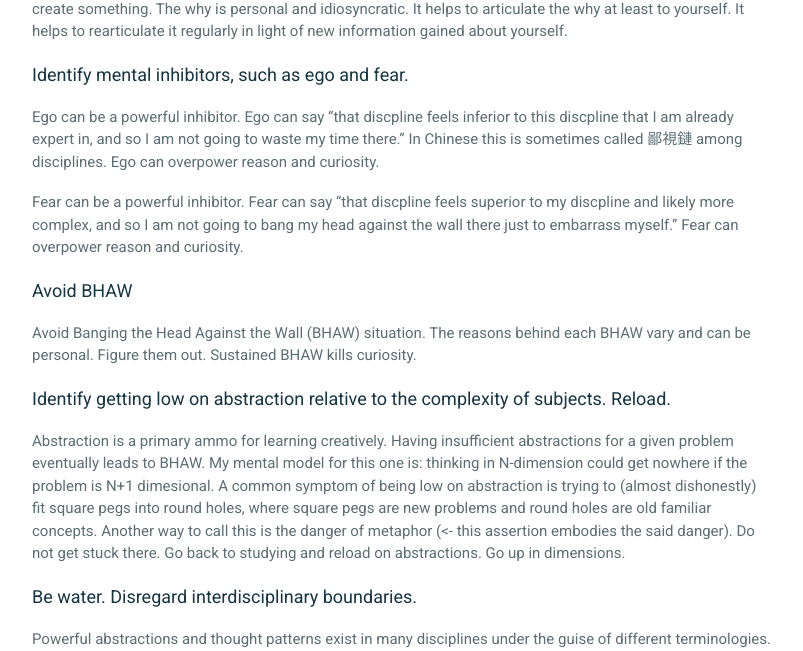
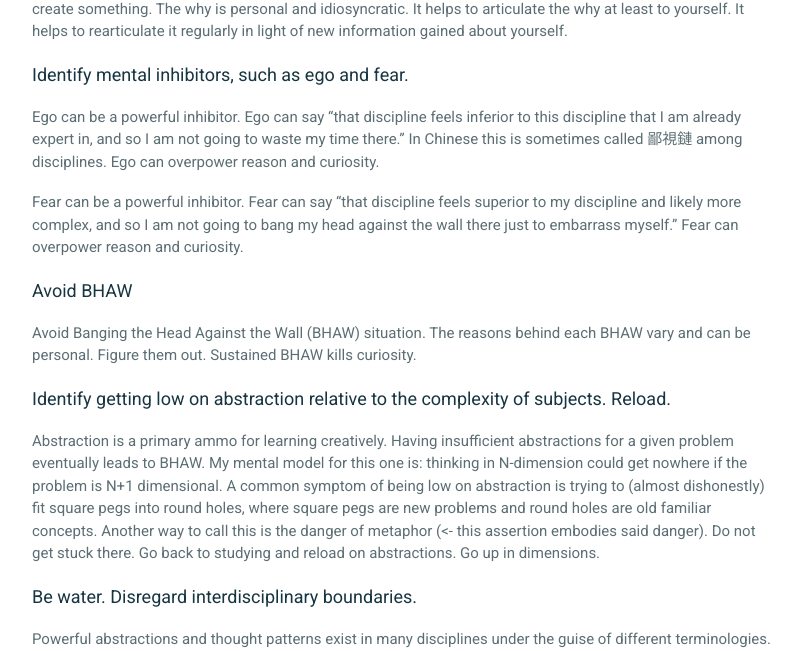
Before and after one commit to guiltygyoza/blog, a Jekyll site: the page built from _posts/2023-09-26-notes-on-creative-learning.md, in a window 1280 px wide. Shown: the part 477-1128 px from the top of the page, without its empty margins (238-1041 px from the left). Built offline with Jekyll 4.4.1, drawn with Linux system fonts in a browser that asks for light colours.

Commit message:
add post and fix typo in old post

```diff
--- a/_posts/2023-09-26-notes-on-creative-learning.md
+++ b/_posts/2023-09-26-notes-on-creative-learning.md
@@ -12,15 +12,15 @@ Creative learning refers to the act of learning that is driven by the purpose of
 While learning creatively, the backdrop is your drive to create something. That something may be vaguely defined or clearly defined - this does not matter much. What matters more is the why that underlies the drive to create something. The why is personal and idiosyncratic. It helps to articulate the why at least to yourself. It helps to rearticulate it regularly in light of new information gained about yourself.
 
 ### Identify mental inhibitors, such as ego and fear.
-Ego can be a powerful inhibitor. Ego can say "that discpline feels inferior to this discpline that I am already expert in, and so I am not going to waste my time there." In Chinese this is sometimes called 鄙視鏈 among disciplines. Ego can overpower reason and curiosity.
+Ego can be a powerful inhibitor. Ego can say "that discipline feels inferior to this discipline that I am already expert in, and so I am not going to waste my time there." In Chinese this is sometimes called 鄙視鏈 among disciplines. Ego can overpower reason and curiosity.
 
-Fear can be a powerful inhibitor. Fear can say "that discpline feels superior to my discpline and likely more complex, and so I am not going to bang my head against the wall there just to embarrass myself." Fear can overpower reason and curiosity.
+Fear can be a powerful inhibitor. Fear can say "that discipline feels superior to my discipline and likely more complex, and so I am not going to bang my head against the wall there just to embarrass myself." Fear can overpower reason and curiosity.
 
 ### Avoid BHAW
 Avoid Banging the Head Against the Wall (BHAW) situation. The reasons behind each BHAW vary and can be personal. Figure them out. Sustained BHAW kills curiosity.
 
 ### Identify getting low on abstraction relative to the complexity of subjects. Reload.
-Abstraction is a primary ammo for learning creatively. Having insufficient abstractions for a given problem eventually leads to BHAW. My mental model for this one is: thinking in N-dimension could get nowhere if the problem is N+1 dimesional. A common symptom of being low on abstraction is trying to (almost dishonestly) fit square pegs into round holes, where square pegs are new problems and round holes are old familiar concepts. Another way to call this is the danger of metaphor (<- this assertion embodies the said danger). Do not get stuck there. Go back to studying and reload on abstractions. Go up in dimensions.
+Abstraction is a primary ammo for learning creatively. Having insufficient abstractions for a given problem eventually leads to BHAW. My mental model for this one is: thinking in N-dimension could get nowhere if the problem is N+1 dimensional. A common symptom of being low on abstraction is trying to (almost dishonestly) fit square pegs into round holes, where square pegs are new problems and round holes are old familiar concepts. Another way to call this is the danger of metaphor (<- this assertion embodies said danger). Do not get stuck there. Go back to studying and reload on abstractions. Go up in dimensions.
 
 ### Be water. Disregard interdisciplinary boundaries.
 Powerful abstractions and thought patterns exist in many disciplines under the guise of different terminologies. It is helpful to disregard boundaries between disciplines when studying. The World Wide Web combined with GPT means almost the entire treasure of human knowledge is available at your fingertip.
```
Also changed, not shown: _posts/2023-10-17-bounded-chestertons-fence-sustainable-innovation.md (added, +32 -0 lines).
